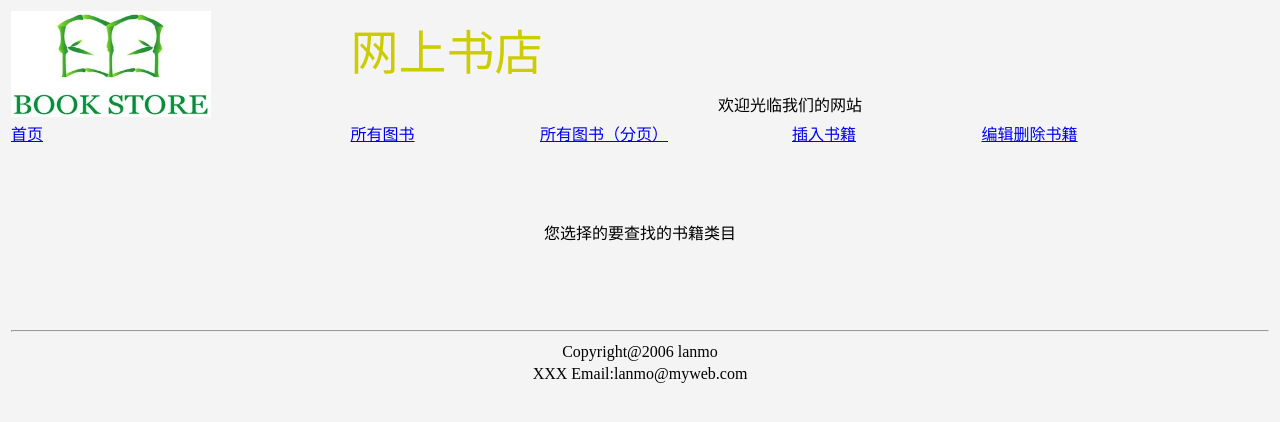
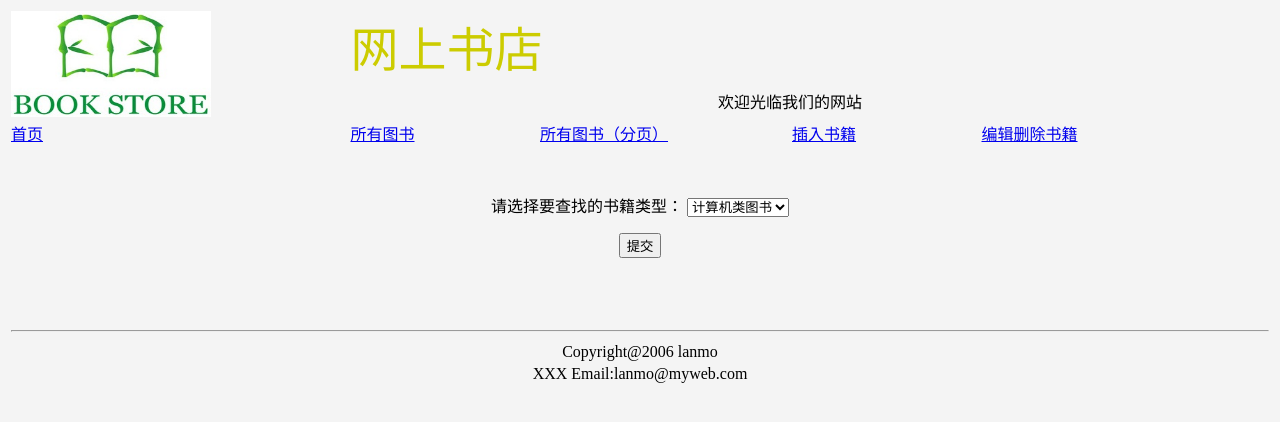
Before and after one commit to forteacherspaper/simplebookstore, a PHP site: page /querybook.php in a window 1280 px wide. Shown: the top 422 px of the page. Run offline with PHP 8.4, Linux system fonts and the light colour scheme; data comes from the database, SQL or seed files in the repository; data that the repository does not hold is empty.

Commit message:
黄京京修改了代码

```diff
--- a/querybook.php
+++ b/querybook.php
@@ -1,32 +1,17 @@
-<!--querybook.php-->
-<?php require_once('connections/conn.php');?>
-<?php
-        //error_reporting(E_All & ~E_DEPRECATED);
-	 $colname_BookInfo="-1";
-	 if(isset($_POST['BookType'])){
-		 $colname_BookInfo=$_POST['BookType'];
-	 }
-	 //sprintf函数生成字符串
-	 $query_BookInfo=sprintf("select * from booktable where booktype=%s",$colname_BookInfo);
-	 mysqli_query($conn,"set names 'utf8'");//设置字符编码格式
-	 $bookinfo=mysqli_query($conn,$query_BookInfo) or die(mysqli_error($conn));//查询数据
-	 //mysqli_fetch_assoc从结果集中取出一行数据，成为相关数组，键名是字段名，值是数据
-	 $row_bookinfo=mysqli_fetch_assoc($bookinfo);//
-?>
 <!DOCTYPE html PUBLIC "-//W3C//DTD XHTML 1.0 Transitional//EN"
-         "http://www.w3.org/TR/xhtml-transitional.dtd">
+	"http://www.w3.org/TR/xhtml1/DTD/xhtml1-transitional.dtd">
 <html xmlns="http://www.w3.org/1999/xhtml">
 <head>
-<meta http-equiv="Content-Type" content="text/html; charset=utf8"/>
+<meta http-equiv="Content-Type" content="text/html; charset=utf-8"/>
 <title>网上书店</title>
 </head>
 <body bgcolor="#f4f4f4">
-        <table width="100%" border="0" align="center"/>
+	<table width="100%" border="0" align="center">
 		<tr>
 			<td width="27%" height="68" rowspan="2">
 				<img width="200" height="106" src="images/book_logo.jpg"/>
 			</td>
-		        <td hight="68" colspan="4">
+			<td height="68" colspan="4">
 				<font face="隶书" size="+4" color="#cccc00">网上书店</font>
 			</td>
 			<td width="10%" rowspan="2">&nbsp;</td>
@@ -35,7 +20,7 @@
 			<td colspan="4" align="center">欢迎光临我们的网站</td>
 		</tr>
 		<tr>
-		        <td width="15%" height="20%" align="left" valign="middle">
+			<td width="15%" height="20" align="left" valign="middle">
 				<a href="index.php">首页</a>
 			</td>
 			<td width="15%" height="20%" align="left" valign="middle">
@@ -51,25 +36,16 @@
 			<td width="15%" height="20">&nbsp;</td>
 		</tr>
 		<tr>
-			<td height="169" colspan="6" align="cneter">
-			<table width="100%" border="0" align="cneter">
-			        <tr align="center">
-					<td width="60%" colspan="3">您选择的要查找的书籍类目</td>
-				</tr>
-<?php do{ ?>
-		<tr>
-			<td width="60%" align="cneter">
-				<?php echo $row_bookinfo['bookname'];?>
-			</td>
-			<td width="40%" align="left">
-				<?php echo $row_bookinfo['bookauthor'];?>
-			</td>
-			<td width="40%" align="left">
-				<?php echo $row_bookinfo['bookprice'];?>
-			</td>
-		</tr>
-<?php }while ($row_bookinfo=mysqli_fetch_assoc($bookinfo));?>
-                        </table>
+			<td height="169" colspan="6" align="center">
+                            <form id="forml" name="forml" method="post" action="showbook.php">
+                                请选择要查找的书籍类型：
+                                <select name="BookType" id="BookType">
+                                    <option value="1">计算机类图书</option>
+                                    <option value="2">医药类图书</option>
+                                    <option value="3">外语类图书</option>
+                                </select>
+                                <p><input type="submit" name="submit" value="提交"/></p>
+                            </form>
                         </td>
                 </tr>
                 <tr>
@@ -84,5 +60,8 @@
 			</table>
 			</td>
 		</tr>
+
+		</tr>
+	</table>
 </body>
 </html>
```
Lines whose indentation alone changed are shown as unchanged.
